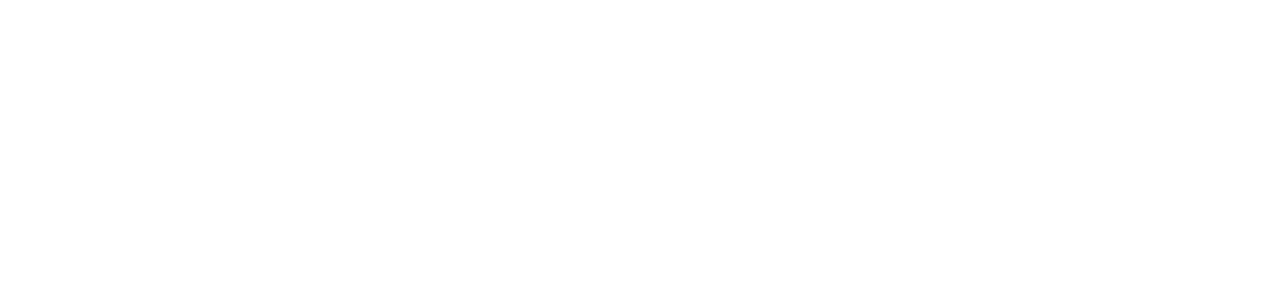
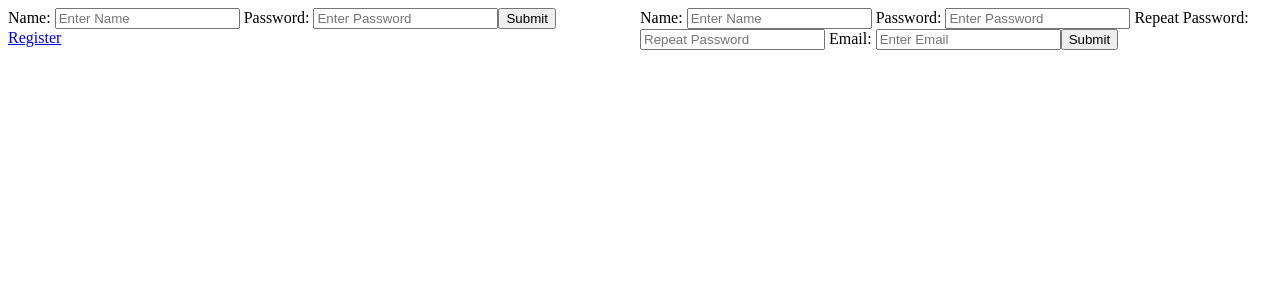
Before and after one commit to msgcodeandcreate/ByteCrusher, an Angular app in the folder Frontend/ByteCom/: page / in a window 1280 px wide. Shown: the top 300 px of the page. Built offline with nearby package versions, Linux system fonts and the light colour scheme.

Commit message:
edited LogIn Page

```diff
--- a/Frontend/ByteCom/src/app/app.component.html
+++ b/Frontend/ByteCom/src/app/app.component.html
@@ -1 +1,6 @@
+<div class="auth">
+        <app-auth style="width: 50%"></app-auth>
+        <app-registration style="width: 50%"></app-registration>
+</div>
+
 <router-outlet></router-outlet>
--- a/Frontend/ByteCom/src/app/app.component.scss
+++ b/Frontend/ByteCom/src/app/app.component.scss
@@ -0,0 +1,4 @@
+.auth {
+    display: flex;
+    flex-direction: row;
+}
```
